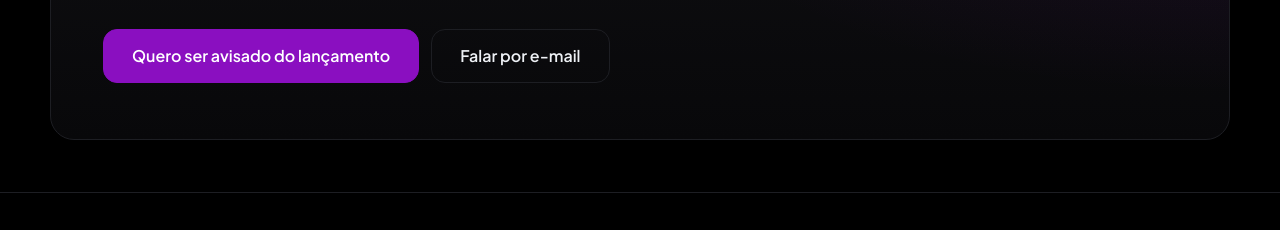
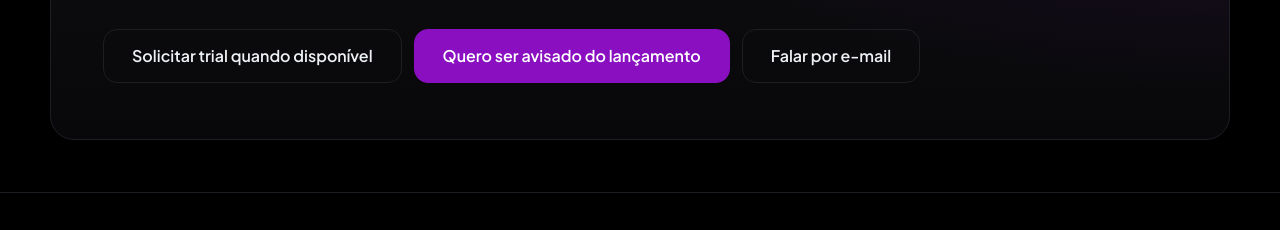
Before and after one commit to faabio3131/fm-site-novo, a website: page docs/produtos/nfcore.html in a window 1280 px wide. Shown: the part 10054-10284 px from the top of the page. Drawn offline with Linux system fonts and the light colour scheme.

Commit message:
feat(site): link NFCore product CTA to first-party trial intake

```diff
--- a/docs/produtos/nfcore.html
+++ b/docs/produtos/nfcore.html
@@ -483,7 +483,8 @@ Infrastructure Mission Control · Gestão fiscal</span> <span class="pill am">La
 <h2>NFCore</h2>
 <p>Reduz erros humanos, diminui o retrabalho operacional e centraliza a gestão fiscal no Core.</p>
 </div>
-<div class="b"><a class="btn w l" href="https://wa.me/5511978350851?text=Ol%C3%A1!%20Quero%20saber%20mais%20sobre%20o%20NFCore%20e%20sua%20disponibilidade.">Quero ser avisado do lançamento</a>
+<div class="b"><a class="btn gh l" href="../nfcore-trial">Solicitar trial quando disponível</a>
+<a class="btn w l" href="https://wa.me/5511978350851?text=Ol%C3%A1!%20Quero%20saber%20mais%20sobre%20o%20NFCore%20e%20sua%20disponibilidade.">Quero ser avisado do lançamento</a>
 <a class="btn gh l" href="mailto:comercial@fmtecnologiaia.com.br">Falar por e-mail</a></div>
 </div>
 </div>
```
